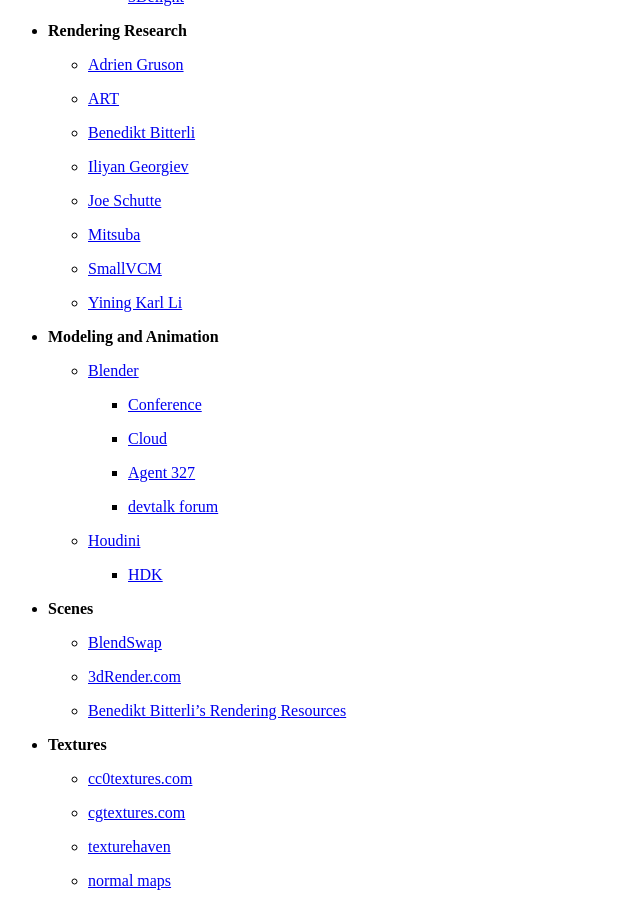
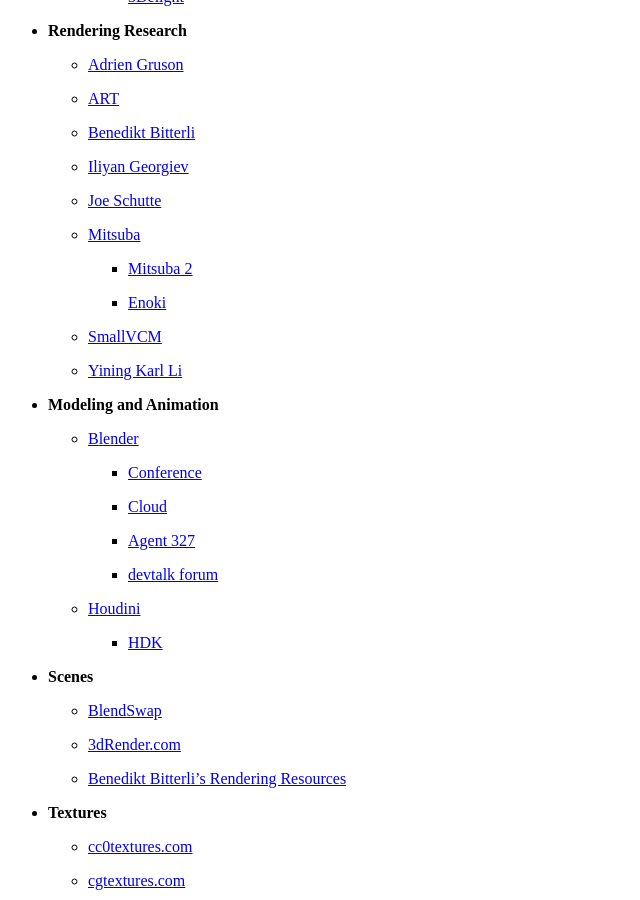
Before and after one commit to wahn/jan_walter_org, a Jekyll site: the page built from links/index.md, in a window 1280 px wide and 900 px high, scrolled down 2675 px. Shown: the whole window, without its empty margins (0-640 px from the left). Built offline with Jekyll 4.4.1, drawn with Linux system fonts in a browser that asks for light colours; Markdown is read by kramdown in place of the engine named in the settings.

Commit message:
Add links for Mitsuba 2 (no source code yet) and Enoki.

```diff
--- a/links/index.md
+++ b/links/index.md
@@ -182,6 +182,10 @@
     - [Joe Schutte](https://schuttejoe.github.io)
 
     - [Mitsuba](https://www.mitsuba-renderer.org)
+
+        + [Mitsuba 2](http://rgl.epfl.ch/publications/NimierDavidVicini2019Mitsuba2)
+
+        + [Enoki](https://github.com/mitsuba-renderer/enoki)
 
     - [SmallVCM](http://www.smallvcm.com)
 
```
